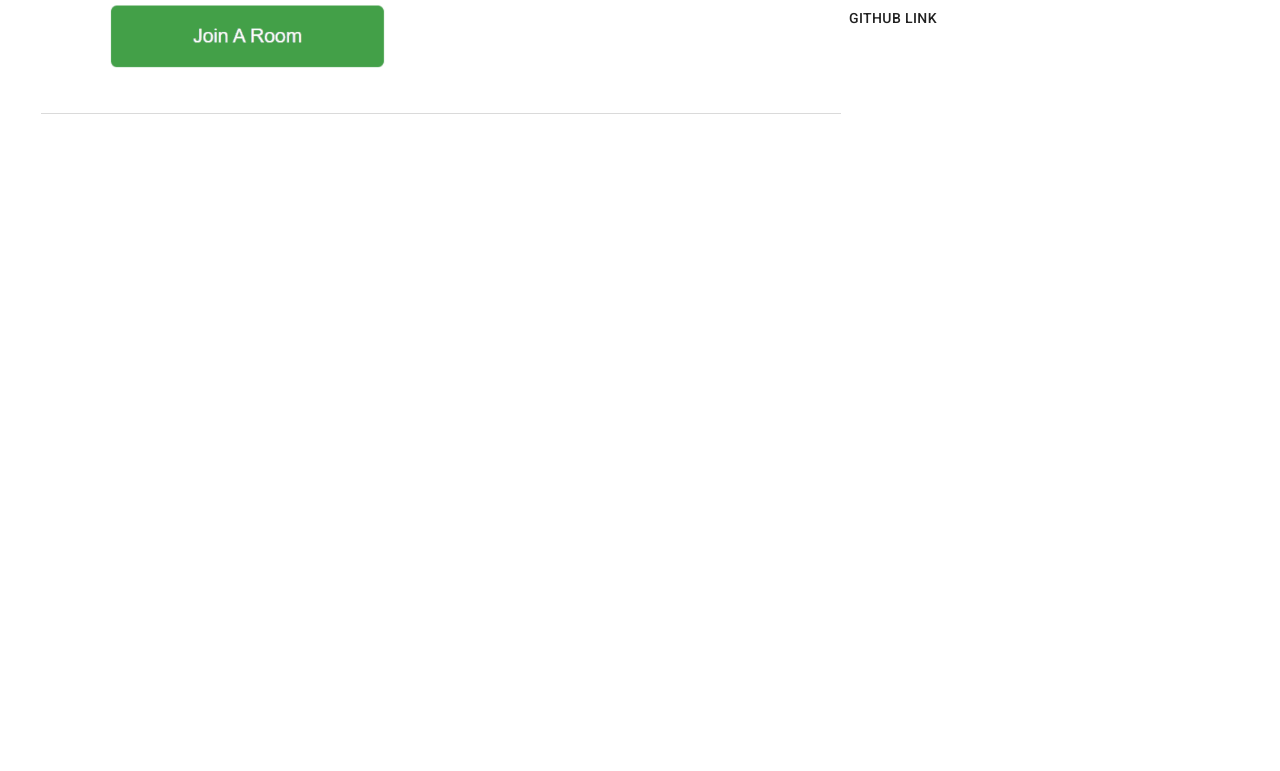
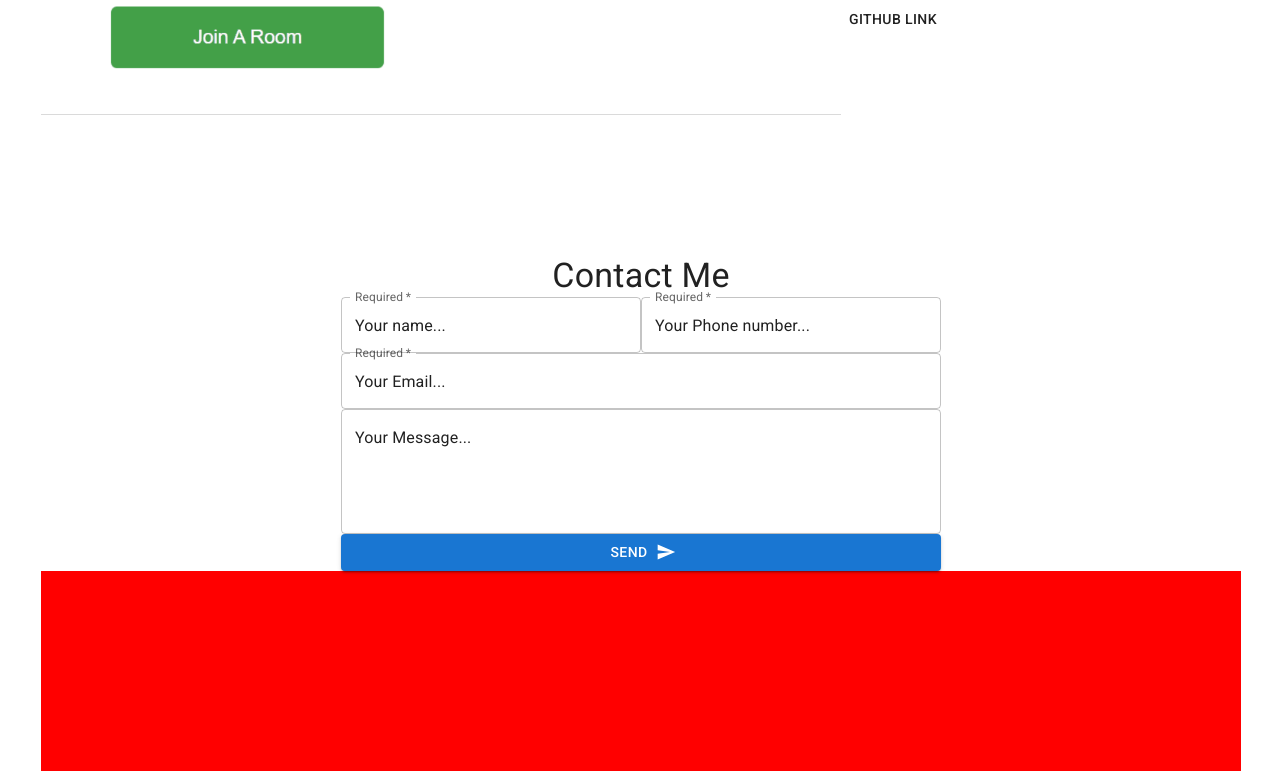
Before and after one commit to Matiss1337/portfolio, a React (Vite) app: page / in a window 1280 px wide. Shown: the part 3370-4141 px from the top of the page. Before the commit the page ends 3624 px from the top, so only its background shows below. Built offline with nearby package versions, Linux system fonts and the light colour scheme.

Commit message:
mostly done need to make responsive and style theme add borders etc

```diff
--- /dev/null
+++ b/src/components/Footer.tsx
@@ -0,0 +1,13 @@
+import React from 'react'
+import {Box, Stack, Typography} from "@mui/material";
+import MyPhoto from "../assets/MyPhoto.png"
+
+const Footer = () => {
+  return (
+    <Stack height={200} bgcolor="red">
+
+    </Stack>
+  )
+}
+
+export default Footer
--- /dev/null
+++ b/src/components/Form.tsx
@@ -0,0 +1,48 @@
+import React from 'react'
+import {Box, Stack, Typography} from "@mui/material";
+import TextField from '@mui/material/TextField';
+import Button from '@mui/material/Button';
+import SendIcon from '@mui/icons-material/Send';
+
+const Form = () => {
+  return (
+    <Stack alignItems="center">
+        <Box width="600px">
+        <Typography variant="h4" textAlign="center"> Contact Me </Typography>
+        <Box flexDirection="column" display="flex" width="600px">
+            <Stack flexDirection="row">
+                   <TextField sx={{width: "50%"}}
+          required
+          id="outlined-required"
+          label="Required"
+          defaultValue="Your name..."
+        />
+                           <TextField sx={{width: "50%"}}
+          required
+          id="outlined-required"
+          label="Required"
+          defaultValue="Your Phone number..."
+        />
+        </Stack>
+                                   <TextField
+          required
+          id="outlined-required"
+          label="Required"
+          defaultValue="Your Email..."
+        />
+                <TextField
+          id="outlined-multiline-flexible"
+          multiline
+          defaultValue="Your Message..."
+          rows={4}
+        />
+      <Button variant="contained" endIcon={<SendIcon />}>
+        Send
+      </Button>
+        </Box>
+        </Box>
+    </Stack>
+  )
+}
+
+export default Form
--- a/src/components/Hi.tsx
+++ b/src/components/Hi.tsx
@@ -1,7 +1,7 @@
 import React from 'react'
 import {Box, Stack, Typography} from "@mui/material";
 
-const AboutMe = () => {
+const Hi = () => {
   return (
     <Stack flexDirection="row">
         <Box width="70%"
@@ -16,4 +16,4 @@ const AboutMe = () => {
   )
 }
 
-export default AboutMe
+export default Hi
--- a/src/components/Main.tsx
+++ b/src/components/Main.tsx
@@ -3,17 +3,21 @@ import {Box, Stack} from "@mui/material";
 import AboutMe from './AboutMe';
 import Hi from './Hi';
 import Projects from './Projects';
+import Form from './Form';
+import Footer from './Footer';
 
 
 
 const Main = () => {
   return (
-    <Box flex={11} height="100vh">
+    <Box flex={11} height="100%">
       <Stack alignItems="center">
       <Stack mt="100px" bgcolor={"white"} width="1200px">
         <Hi/>
         <AboutMe/>
         <Projects/>
+        <Form/>
+        <Footer/>
 
 
       </Stack>
--- a/src/components/Projects.tsx
+++ b/src/components/Projects.tsx
@@ -1,15 +1,17 @@
 import React from 'react'
 import {Box, Stack, Typography} from "@mui/material";
 import Button from '@mui/material/Button';
-import Dogs from "../assets/dogs.gif"
+import Divider from '@mui/material/Divider';
 import Cars from "../assets/cars.gif"
 import GMTA from "../assets/gmta.gif"
 import Chat from "../assets/chat.gif"
+import Paper from '@mui/material/Paper';
 
-const AboutMe = () => {
+const Projects = () => {
   return (
     <Stack flexDirection="column">
         <Box>
+
         <Typography variant="h2"
         sx={{p:"50px", pl:"0", mt:"200px"}}>Recent Projects</Typography>
          </Box>
@@ -35,7 +37,9 @@ const AboutMe = () => {
             <Typography variant="h5">Pixel perfect</Typography>
             <Button href="https://github.com/Matiss1337/GMTA"
             color="inherit" target="_blank">Github Link</Button>
+
             </Box>
+
          </Stack>
 
                   <Stack flexDirection="row-reverse" mb="140px" mt="10px">
@@ -61,7 +65,7 @@ const AboutMe = () => {
             color="inherit" target="_blank">Github Link</Button>
             </Box>
          </Stack>
-
+<Divider variant="fullWidth"/>
              <Stack flexDirection="row" mb="140px" mt="10px">
                      <Box
         component="img"
@@ -90,4 +94,4 @@ const AboutMe = () => {
   )
 }
 
-export default AboutMe
+export default Projects
--- a/src/components/RightSideBar.tsx
+++ b/src/components/RightSideBar.tsx
@@ -16,7 +16,7 @@ const StyledTypography = styled(Typography)`
   letter-spacing: 4px;
 `;
 
-function Sidebar() {
+function RightSidebar() {
 
   return (
     <Box flex={0.5} pr="25px" sx={{display: {xs: "none", sm: "block"}}}>
@@ -50,4 +50,4 @@ function Sidebar() {
   )
 }
 
-export default Sidebar
+export default RightSidebar
```
